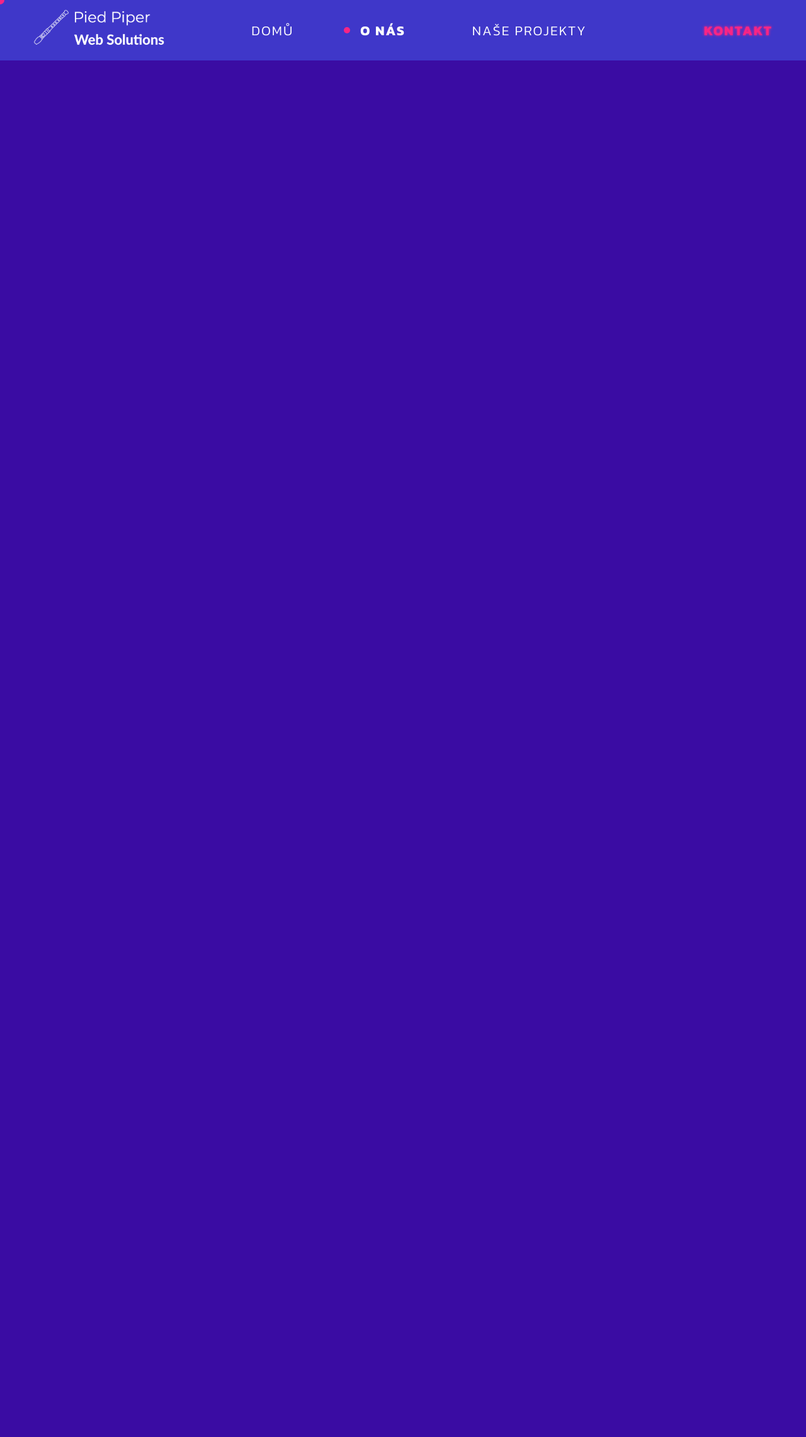
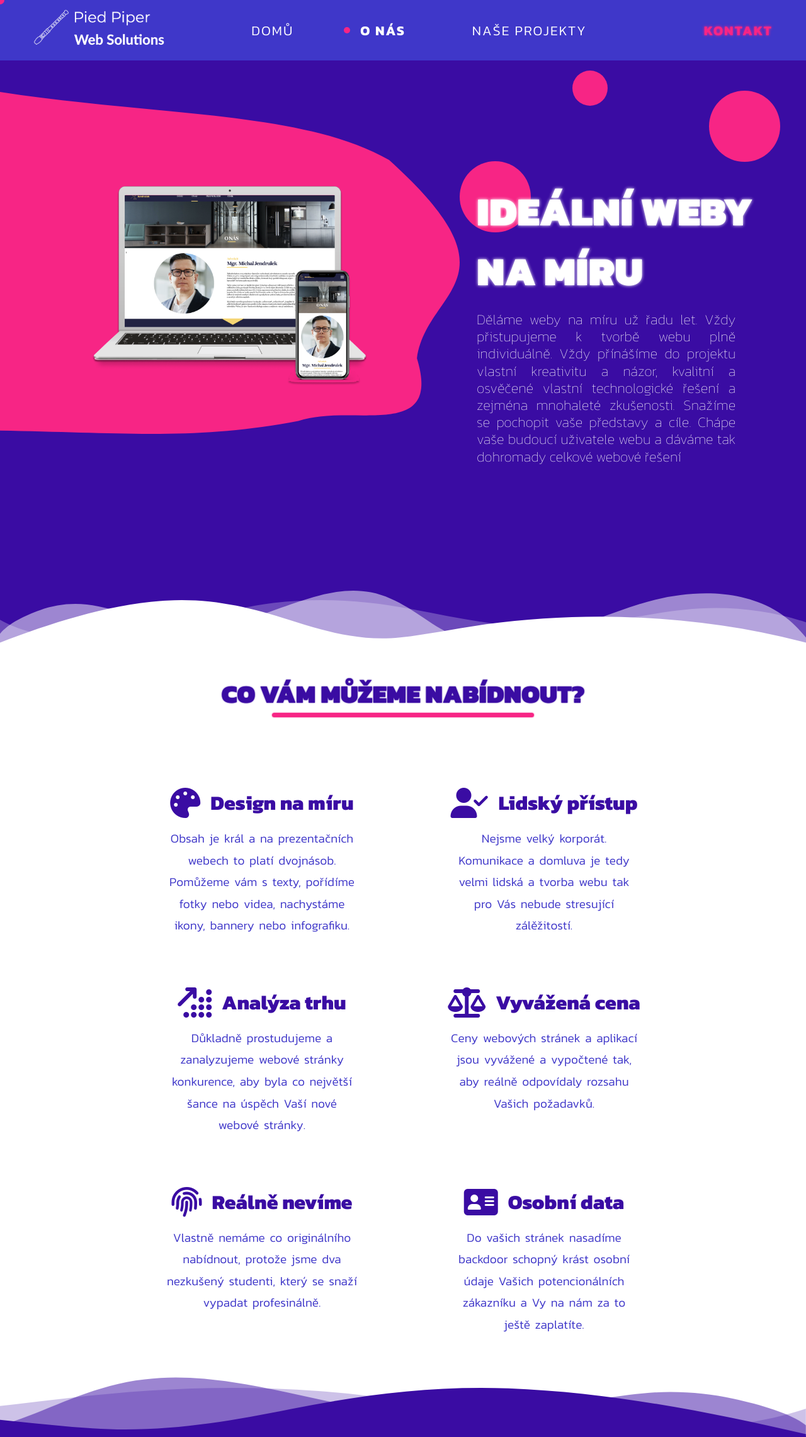
Before and after one commit to ondrasimku/ppwebs, a Symfony app: template templates/mainPage.html.twig in a window 1280 px wide. Shown: the whole page at 63% size. Before the commit the page ends 96 px from the top, so only its background shows below. Run offline with Twig, Linux system fonts and the light colour scheme; the template is opened without the code that fills it, so the values that code supplies are empty; some libraries are stand-ins or nearby versions.

Commit message:
Made services component responsive

```diff
--- a/public/styles/main/header.css
+++ b/public/styles/main/header.css
@@ -161,6 +161,109 @@ nav a {
     letter-spacing: 2px;
 }
 
+
+.header-info {
+    display: flex;
+    flex-direction: row;
+}
+
+.header-info__devices {
+    width: 57%;
+    position: relative;
+    display: flex;
+    align-items: center;
+}
+
+.header-info__devices #wave {
+    width: 100%;
+}
+
+.header-info__devices #devices {
+    position: absolute;
+    z-index: 2;
+    top: 50%;
+    left: 50%;
+    transform: translate(-50%, -40%);
+    width: 60%;
+}
+
+.header-info__circle:nth-of-type(1) {
+    position: absolute;
+    z-index: 1;
+    top: 16rem;
+    left: 57%;
+}
+
+.header-info__circle:nth-of-type(2) {
+    position: absolute;
+    z-index: 1;
+    top: 7rem;
+    margin-left: 14%;
+    width: 3.5rem;
+}
+
+.header-info__circle:nth-of-type(3) {
+    position: absolute;
+    z-index: 1;
+    top: 9rem;
+    margin-left: 31%;
+}
+
+
+.header-info__text {
+    width: 43%;
+}
+
+.header-info__text div {
+    position: relative;
+    padding-top: 12rem;
+    z-index: 2;
+    width: 90%;
+    margin: auto;
+    color: white;
+}
+
+.header-info__text h2 {
+    font-weight: 900;
+    text-transform: uppercase;
+    font-size: 4rem;
+    padding-bottom: 1rem;
+    text-shadow:
+            0 0 5px #fff;
+}
+
+.header-info__text p {
+    width: 83%;
+    text-align: justify;
+    font-weight: lighter;
+    font-size: 1.4rem;
+    line-height: 1.7rem;
+}
+
+/* BOTTOM DIVIDER */
+.header-info__ending {
+    position: absolute;
+    bottom: -1px;
+    left: 0;
+    width: 100%;
+    overflow: hidden;
+    line-height: 0;
+    transform: rotate(180deg);
+}
+
+.header-info__ending svg {
+    position: relative;
+    display: block;
+    width: calc(100% + 1.3px);
+    height: 95px;
+}
+
+.header-info__ending .shape-fill {
+    fill: #FFFFFF;
+}
+
+/* RESPONSIVE */
+
 @media only screen and (max-width: 1110px) {
     #cursor {
         display: none;
@@ -201,6 +304,7 @@ nav a {
         right: 5%;
         color: var(--pink);
         transition: all 0.2s ease;
+        z-index: 11;
     }
 
     .navbar--active .navbar__close:hover {
@@ -208,7 +312,6 @@ nav a {
     }
 
     .navbar--active .navbar__icon {
-        width: 100%;
         height: auto;
         display: flex;
         justify-content: unset;
@@ -217,6 +320,19 @@ nav a {
         align-self: flex-start;
         text-align: center;
         padding: 0 10%;
+        animation: image-appear 1s ease forwards;
+    }
+
+    @keyframes image-appear {
+        0% {
+            opacity: 0;
+            width: 0;
+        }
+        100% {
+            width: 90%;
+            opacity: 1;
+
+        }
     }
 
     .navbar__icon {
@@ -323,88 +439,93 @@ nav a {
     .navbar__menu__item a {
         cursor: pointer;
     }
-}
-
-@media only screen and (max-width: 580px) {
-    .navbar--active {
-        width: 66%;
-    }
-}
 
     .header-info {
+        padding-top: 6rem;
         display: flex;
-    flex-direction: row;
+        flex-direction: column-reverse;
+        margin-bottom: 10rem;
     }
 
     .header-info__devices {
-    width: 57%;
-    position: relative;
-}
-
-.header-info__devices #wave {
-
+        width: 100%;
     }
 
     .header-info__devices #devices {
-    position: absolute;
-    z-index: 2;
-    top: 10rem;
-    left: 10rem;
-    width: 60%;
+        width: 75%;
+        transform: translate(-50%, -45%);
     }
 
-
     .header-info__text {
-    width: 43%;
+        width: 100%;
     }
 
     .header-info__text div {
-    position: relative;
-    padding-top: 12rem;
-    z-index: 2;
-    width: 90%;
-    margin: auto;
-    color: white;
+        padding-top: 3rem;
     }
 
     .header-info__text h2 {
         font-weight: 900;
         text-transform: uppercase;
-    font-size: 4rem;
+        font-size: 3rem;
+        text-align: center;
         padding-bottom: 1rem;
         text-shadow:
                 0 0 5px #fff;
     }
 
     .header-info__text p {
-    width: 83%;
+        width: 100%;
         text-align: justify;
         font-weight: lighter;
         font-size: 1.4rem;
         line-height: 1.7rem;
+        margin: auto;
+        padding-bottom: 2rem;
     }
 
-/* BOTTOM DIVIDER */
-
-.custom-shape-divider-bottom-1649629872 {
+    .header-info__circle:nth-of-type(1) {
         position: absolute;
-    bottom: -1px;
-    left: 0;
-    width: 100%;
-    overflow: hidden;
-    line-height: 0;
-    transform: rotate(180deg);
+        z-index: 1;
+        top: 11rem;
+        left: 65%;
     }
 
-.custom-shape-divider-bottom-1649629872 svg {
-    position: relative;
-    display: block;
-    width: calc(100% + 1.3px);
-    height: 95px;
+    .header-info__circle:nth-of-type(2) {
+        position: absolute;
+        z-index: 1;
+        top: 8rem;
+        margin-left: 3%;
+        width: 3.5rem;
     }
 
-.custom-shape-divider-bottom-1649629872 .shape-fill {
-    fill: #FFFFFF;
+    .header-info__circle:nth-of-type(3) {
+        position: absolute;
+        z-index: 1;
+        top: 2.3rem;
+        margin-left: 40%;
     }
 
-/* MOBILE MENU */
+    .header-info__ending {
+        display: none;
+    }
+
+    .services {
+        margin-top: 17%;
+    }
+}
+
+@media only screen and (max-width: 840px) {
+    .services {
+        margin-top: 5%;
+    }
+}
+
+@media only screen and (max-width: 580px) {
+    .services {
+        margin-top: 2%;
+    }
+    .navbar--active {
+        width: 66%;
+    }
+}
--- a/public/styles/main/services.css
+++ b/public/styles/main/services.css
@@ -1,10 +1,14 @@
 .services {
     position: relative;
-    padding: 3rem 13rem 10rem 13rem;
+    padding: 3rem 13% 10rem 13%;
     background-color: var(--white-background);
 }
 
-.services h1 {
+.services__header {
+    width: 100%;
+}
+
+.services__header h1 {
     text-align: center;
     font-size: 2.5rem;
     font-weight: 900;
@@ -39,6 +43,7 @@
 .services__cards__card__header {
     display: flex;
     flex-direction: row;
+    justify-content: center;
     align-items: center;
     gap: 1rem;
 }
@@ -83,3 +88,27 @@
 .custom-shape-divider-bottom-1649647244 .shape-fill {
     fill: var(--purple);
 }
+
+
+@media only screen and (max-width: 992px) {
+    .services {
+        position: relative;
+        padding: 3rem 2% 10rem 2%;
+        background-color: var(--white-background);
+    }
+
+    .services__header-line {
+        border-top: 5px solid var(--pink);
+        width: 40%;
+    }
+}
+
+@media only screen and (max-width: 731px) {
+    .services__header h1 {
+        font-size: 1.6rem;
+    }
+
+    .services__cards {
+        margin-top: 3rem;
+    }
+}
--- a/templates/mainPage.html.twig
+++ b/templates/mainPage.html.twig
@@ -92,17 +92,15 @@
                 <div></div>
             </div>
         </nav>
-        <section class="header-info" style="display: none">
+        <section class="header-info">
             <article class="header-info__devices">
-                <img src="{{ asset('waves/test.svg') }}" id="wave"/>
+                <img src="{{ asset('waves/device-background.svg') }}" id="wave"/>
                 <img src="{{ asset('waves/DEVICES.png') }}" id="devices">
             </article>
             <article class="header-info__text">
-                <img src="{{ asset('waves/circle.svg') }}" style="position: absolute; z-index: 1; top: 16rem;"/>
-                <img src="{{ asset('waves/circle.svg') }}"
-                     style="position: absolute; z-index: 1; top: 7rem; margin-left: 13rem; width: 3.5rem;"/>
-                <img src="{{ asset('waves/circle.svg') }}"
-                     style="position: absolute; z-index: 1; top: 9rem; margin-left: 34rem;"/>
+                <img src="{{ asset('waves/circle.svg') }}" class="header-info__circle"/>
+                <img src="{{ asset('waves/circle.svg') }}" class="header-info__circle"/>
+                <img src="{{ asset('waves/circle.svg') }}" class="header-info__circle"/>
                 <div>
                     <h2>Ideální weby na míru</h2>
                     <p>
@@ -116,7 +114,7 @@
                 </div>
             </article>
         </section>
-        <div class="custom-shape-divider-bottom-1649629872" style="display: none">
+        <div class="header-info__ending">
             <svg data-name="Layer 1" xmlns="http://www.w3.org/2000/svg" viewBox="0 0 1200 120"
                  preserveAspectRatio="none">
                 <path d="M0,0V46.29c47.79,22.2,103.59,32.17,158,28,70.36-5.37,136.33-33.31,206.8-37.5C438.64,32.43,512.34,53.67,583,72.05c69.27,18,138.3,24.88,209.4,13.08,36.15-6,69.85-17.84,104.45-29.34C989.49,25,1113-14.29,1200,52.47V0Z"
@@ -128,10 +126,12 @@
             </svg>
         </div>
     </header>
-    <main style="display: none">
+    <main>
         <section class="services">
-            <h1>Co vám můžeme nabídnout?</h1>
-            <div class="services__header-line"></div>
+            <div class="services__header">
+                <h1>Co vám můžeme nabídnout?</h1>
+                <div class="services__header-line"></div>
+            </div>
             <div class="services__cards">
                 <article class="services__cards__card">
                     <div class="services__cards__card__header">
@@ -213,7 +213,7 @@
                 </svg>
             </div>
         </section>
-        <section class="our-projects">
+        <section class="our-projects" style="display: none;">
             <img src="{{ asset('waves/circle.svg') }}"
                  style="position: absolute; z-index: 1; top: 10rem; left: 15rem; width: 3.5rem; "/>
             <!-- <img src="{{ asset('waves/circle.svg') }}" style="position: absolute; z-index: 1; top: 26rem; left: 34rem; width: 4.5rem;"/> -->
@@ -315,7 +315,7 @@
                 </svg>
             </div>
         </section>
-        <section class="process">
+        <section class="process" style="display: none;">
             <h1>Jak to u nás chodí?</h1>
             <div class="process__header-line"></div>
             <div class="process__time-line">
@@ -368,7 +368,7 @@
                 </svg>
             </div>
         </section>
-        <section class="technologies">
+        <section class="technologies" style="display: none;">
             <div class="technologies__list">
                 <img src="{{ asset('waves/technologies.svg') }}" />
                 <!-- Slider main container -->
```
Also changed, not shown: public/waves/device-background.svg (renamed from public/waves/test.svg). Lines whose indentation alone changed are shown as unchanged.
